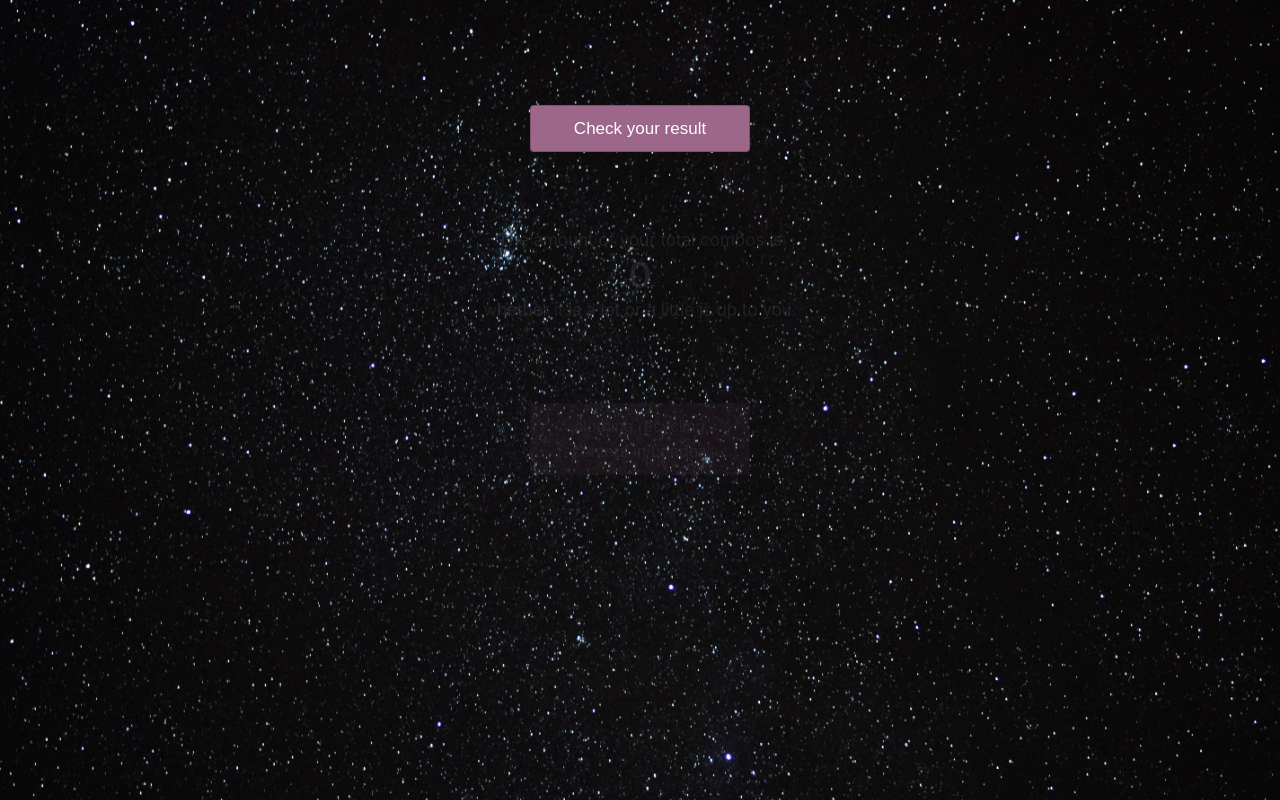
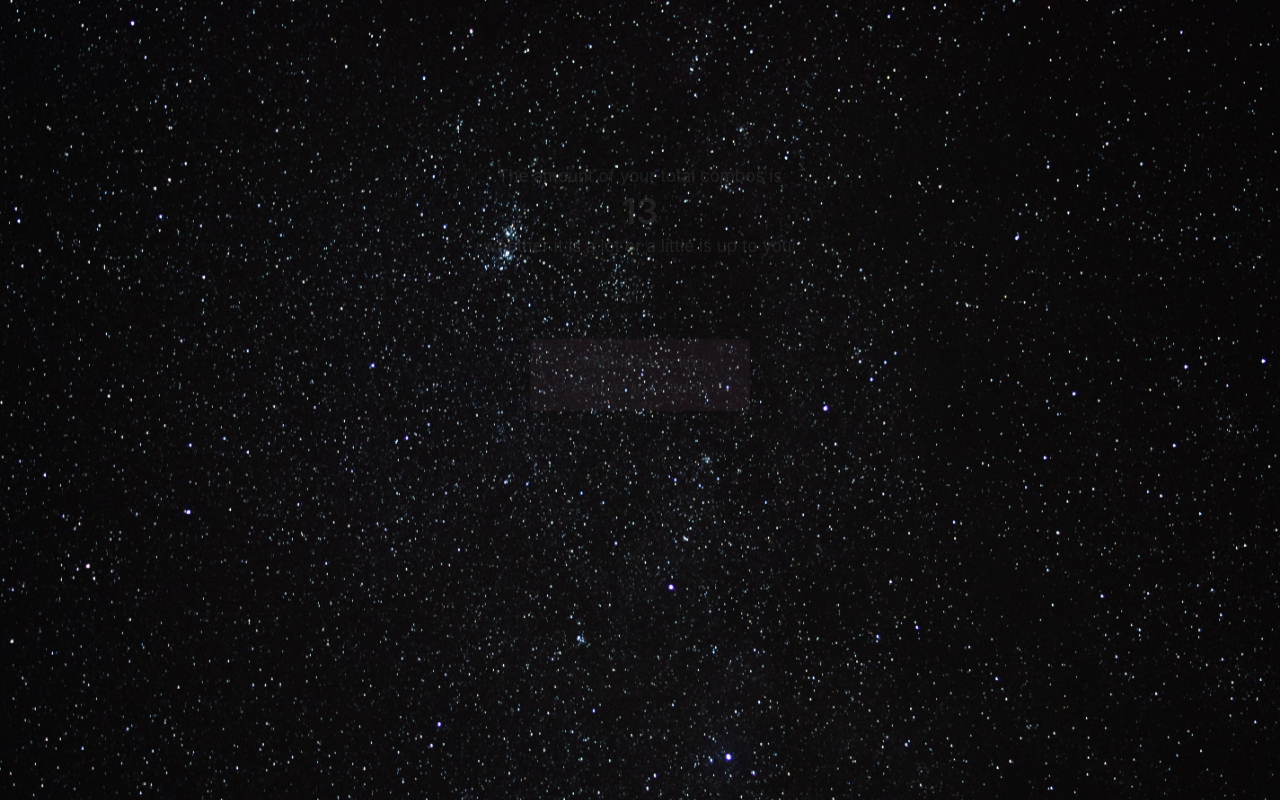
Before and after one commit to LaraAloha/consumption, a plain HTML site: page index.html in a window 1280 px wide. Both pictures are taken after a click on the button "Check your result". Drawn offline with Linux system fonts and the light colour scheme.

Commit message:
script.js | refactoring

```diff
--- a/script.js
+++ b/script.js
@@ -1,4 +1,3 @@
-
 const getValuesByGroups = (type, value) => {
     if (type === 'bottom') {
         bottomBodyClothesValues += value
@@ -15,6 +14,7 @@ let fullBodyClothesValue = 0
 
 const renderFields = () => {
     const fieldsBox = document.querySelector(".fields");
+
     config.uiText.clothesTypes.forEach((clothesType) => {
         const clothes = document.createElement("label");
         clothes.innerHTML = clothesType.title
@@ -29,6 +29,7 @@ const renderFields = () => {
         getValuesByGroups(clothesType.type, clothesType.defaultValue)
 })
 }
+renderFields()
 const allFields = document.querySelector(".fields");
 const preloaderBox = document.querySelector(".fields-container");
 const preloader = document.querySelector(".preloader");
@@ -73,7 +74,7 @@ document.querySelector(".btn_result").addEventListener('click', () => {
 });
 
 const getAnimation = () => {
-    allFields.classList.remove('fields');
+    document.querySelector('.btn_result').style.display = 'none';
     allFields.style.display = 'none';
     preloader.style.backgroundImage = 'url(assets/magic.png)';
     preloader.style.opacity = '1';
```
Also changed, not shown: index.html (+0 -29 lines), 1 other file.
